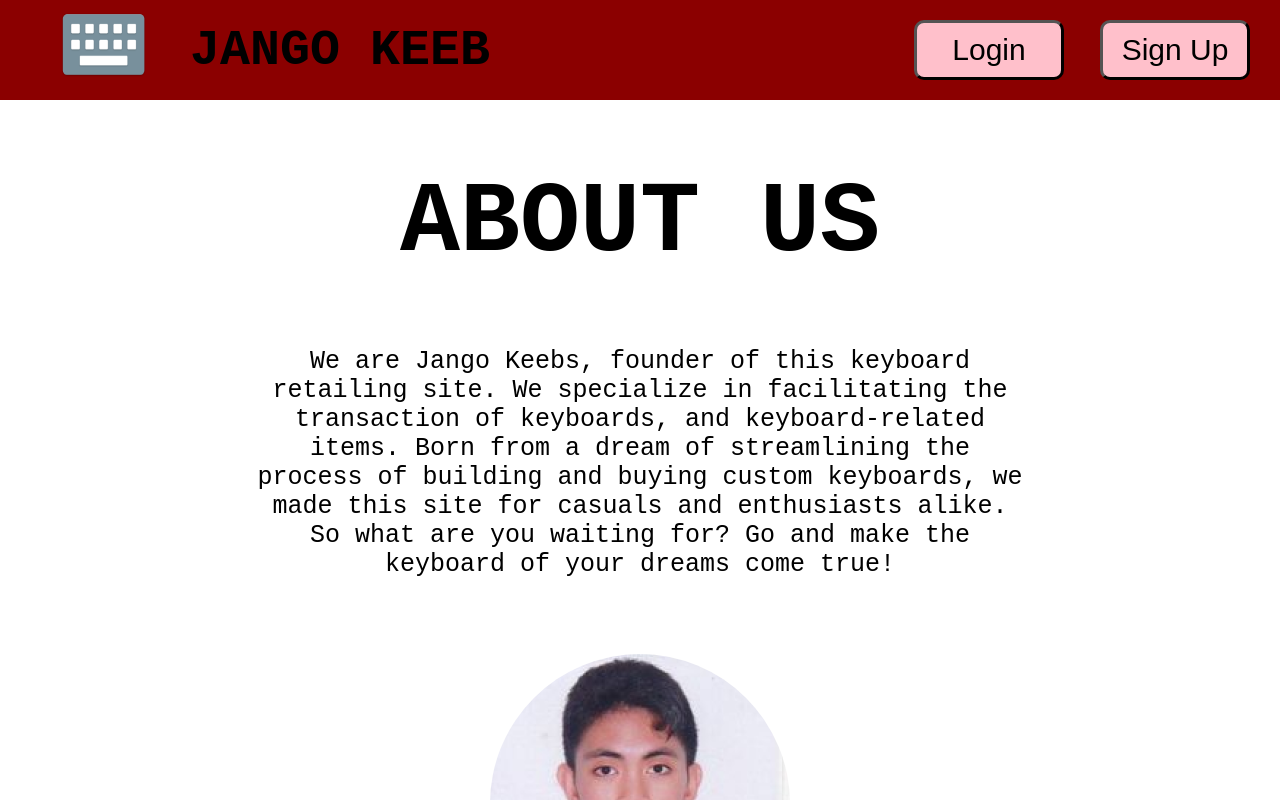
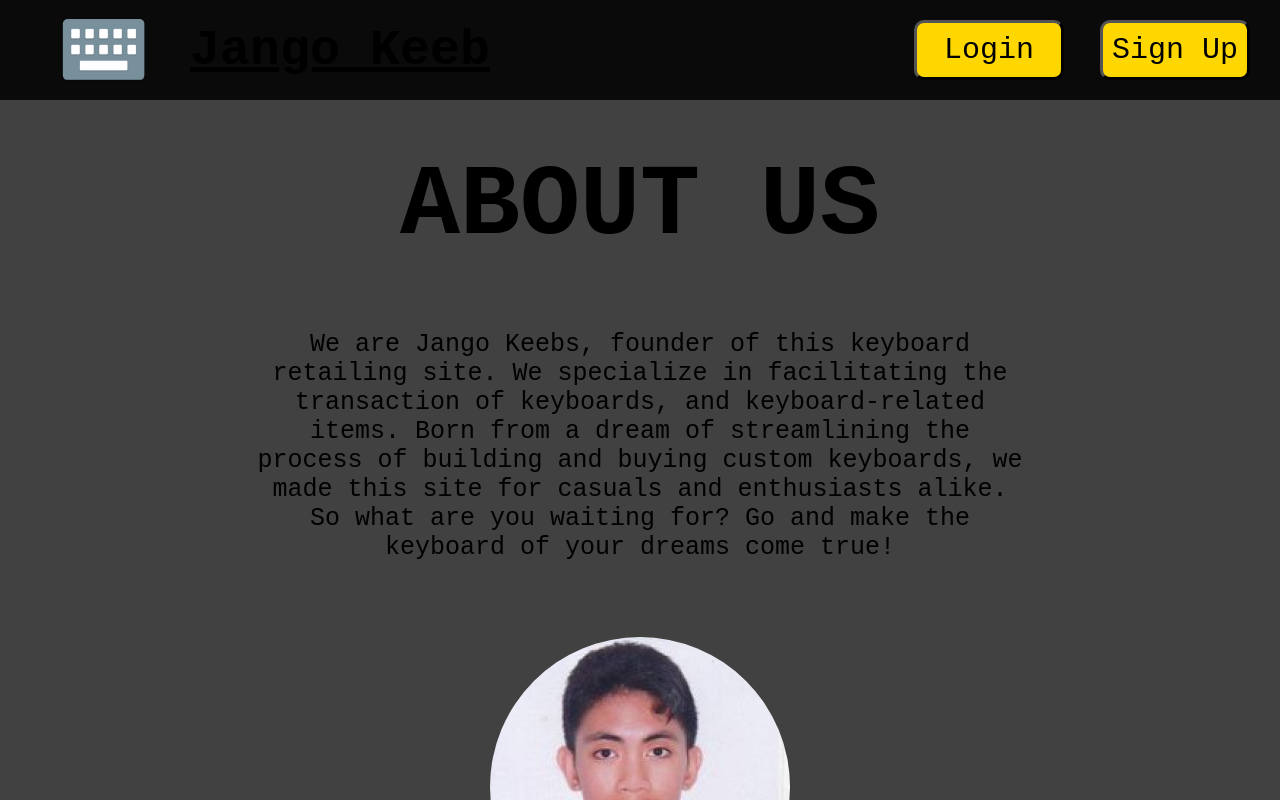
Before and after one commit to Pwersa/jango_site_reactjs, a Next.js app: page /about_us in a window 1280 px wide. Shown: the top 800 px of the page. Built offline with nearby package versions, Linux system fonts and the light colour scheme.

Commit message:
redesign about us

```diff
--- a/components/about.module.css
+++ b/components/about.module.css
@@ -1,16 +1,19 @@
 .container {
-    margin: 0px 250px 100px 250px;
     font-family:'Courier New', Courier, monospace;
-    background-color: D8A47F;
+    background-color: #414141;
 }
 
 .title {
+    margin: 0px 250px 100px 250px;
+    margin-top: 0px;
     text-align: center;
     margin-bottom: 120px;
 }
 
 .title > h1 {
     font-size: 100px;
+    margin-top: 0px;
+    padding-top: 50px;
 }
 
 .title > p {
@@ -22,6 +25,10 @@
     margin: 50px 50px 20px 50px;
 }
 
+.forms {
+    margin: 0px 250px 100px 250px;
+}
+
 .forms > h1 {
     text-align: center;
     font-size: 100px;
@@ -29,7 +36,7 @@
 
 .forms > h2 {
     text-align: center;
-    font-size: 25px;
+    font-size: 40px;
     margin-bottom: 50px;
 }
 
@@ -41,16 +48,19 @@
 
 .login_form > input {
     font-size: 20px;
+    color: white;
+    background-color: rgb(10, 10, 10);
     text-align: center;
     width: 380px;
     height: 40px;
+
 }
 
-.login_form > button {
+.submit_details {
     font-size: 20px;
     width: 200px;
     height: 40px;
-    background-color: pink;
+    background-color: gold;
     color: black;
     border-style: outset;
     border-width: 3px;
@@ -58,10 +68,15 @@
     border-color: black;
 }
 
-.login_form:hover > button {
-    background-color: red;
+.submit_details:hover {
+    background-color: grey;
     color: black;
     cursor: pointer;
+}
+
+.call_us {
+    margin: 0px 250px 0px 250px;
+    padding-bottom: 100px;
 }
 
 .call_us > h2 {
--- a/components/navbar_aboutus.jsx
+++ b/components/navbar_aboutus.jsx
@@ -6,7 +6,7 @@ const Navbar = () => {
         <div className={styles.title}>
 
           <img src="images/icon_badge.png" width="90" height="90" />
-          <h1>JANGO KEEB</h1>
+          <h1>Jango Keeb</h1>
         </div>
 
         <div className={styles.navbarButtons}>
--- a/components/navbar_aboutus.module.css
+++ b/components/navbar_aboutus.module.css
@@ -3,7 +3,7 @@
     justify-content: space-between;
     font-family:'Courier New', Courier, monospace;
     align-items: center;
-    background-color: darkred;
+    background-color: rgb(10, 10, 10);
     width: 100%;
     height: 100px;
 }
@@ -14,12 +14,13 @@
 }
 
 .title > img {
-    margin: 10px 10px 0px 10px;
+    margin: 15px 10px 0px 10px;
 }
 
 .title > h1 {
     font-size: 50px;
     margin-left: 30px;
+    text-decoration: underline;
 }
 
 .navbarButtons {
@@ -33,7 +34,7 @@
     font-size: 30px;
     width: 150px;
     height: 60px;
-    background-color: pink;
+    background-color: gold;
     color: black;
     border-style: outset;
     border-width: 3px;
@@ -56,23 +57,22 @@
     height: 75px;
 }
 
+.login_button {
+    font-family:'Courier New', Courier, monospace;
+}
+
 .login_button:hover {
-    background-color: red;
+    background-color: grey;
     color: black;
     cursor: pointer;
 }
 
+.sign_up_button {
+    font-family:'Courier New', Courier, monospace;
+}
+
 .sign_up_button:hover {
-    background-color: red;
+    background-color: grey;
     color: black;
     cursor: pointer;
 }
-
-.login_button:after {
-    content: 'asdasd';
-    position: absolute;
-    z-index: -1;
-    -webkit-transition: all 0.3s;
-    -moz-transition: all 0.3s;
-    transition: all 0.3s;
-  }
```
